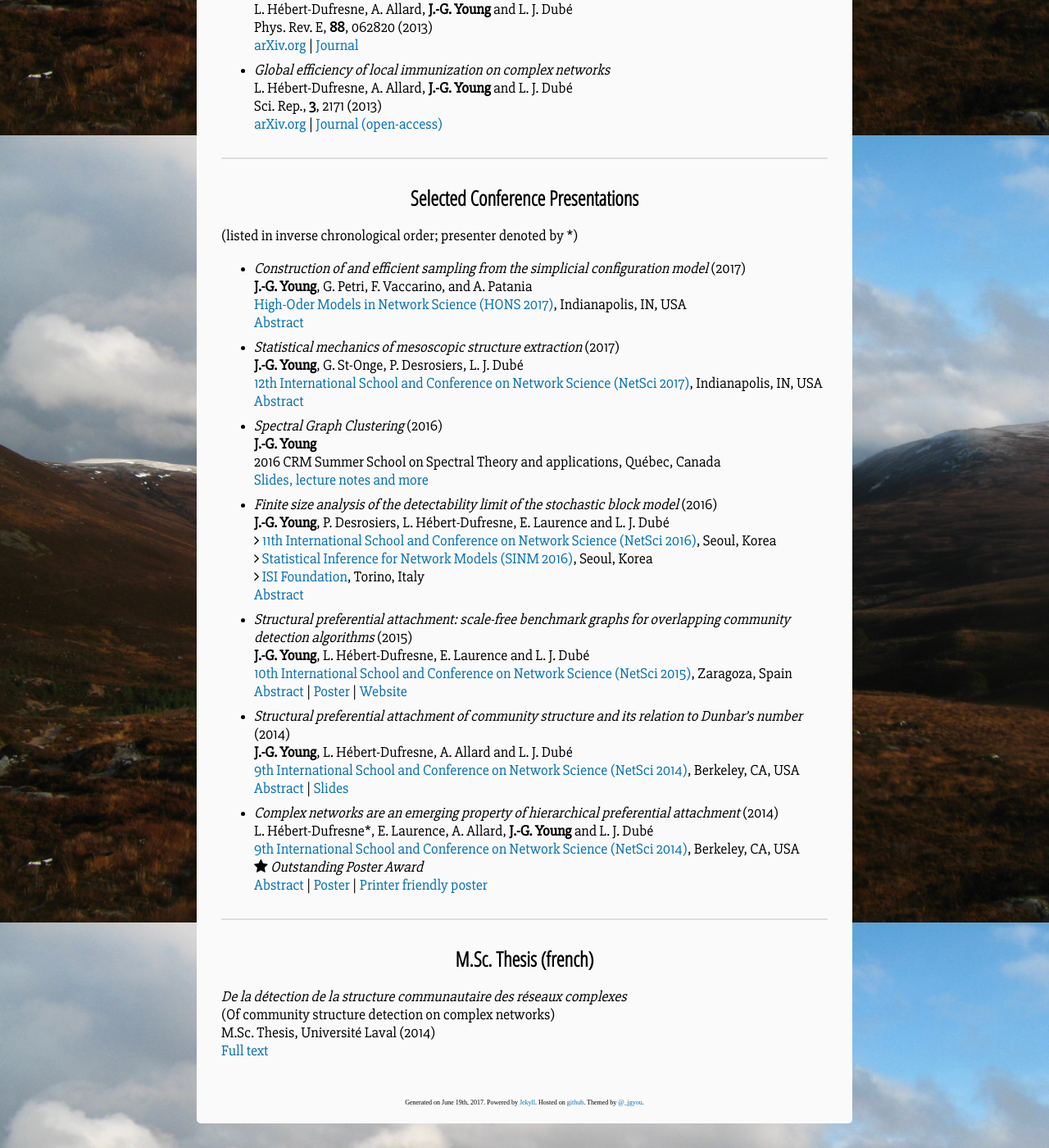
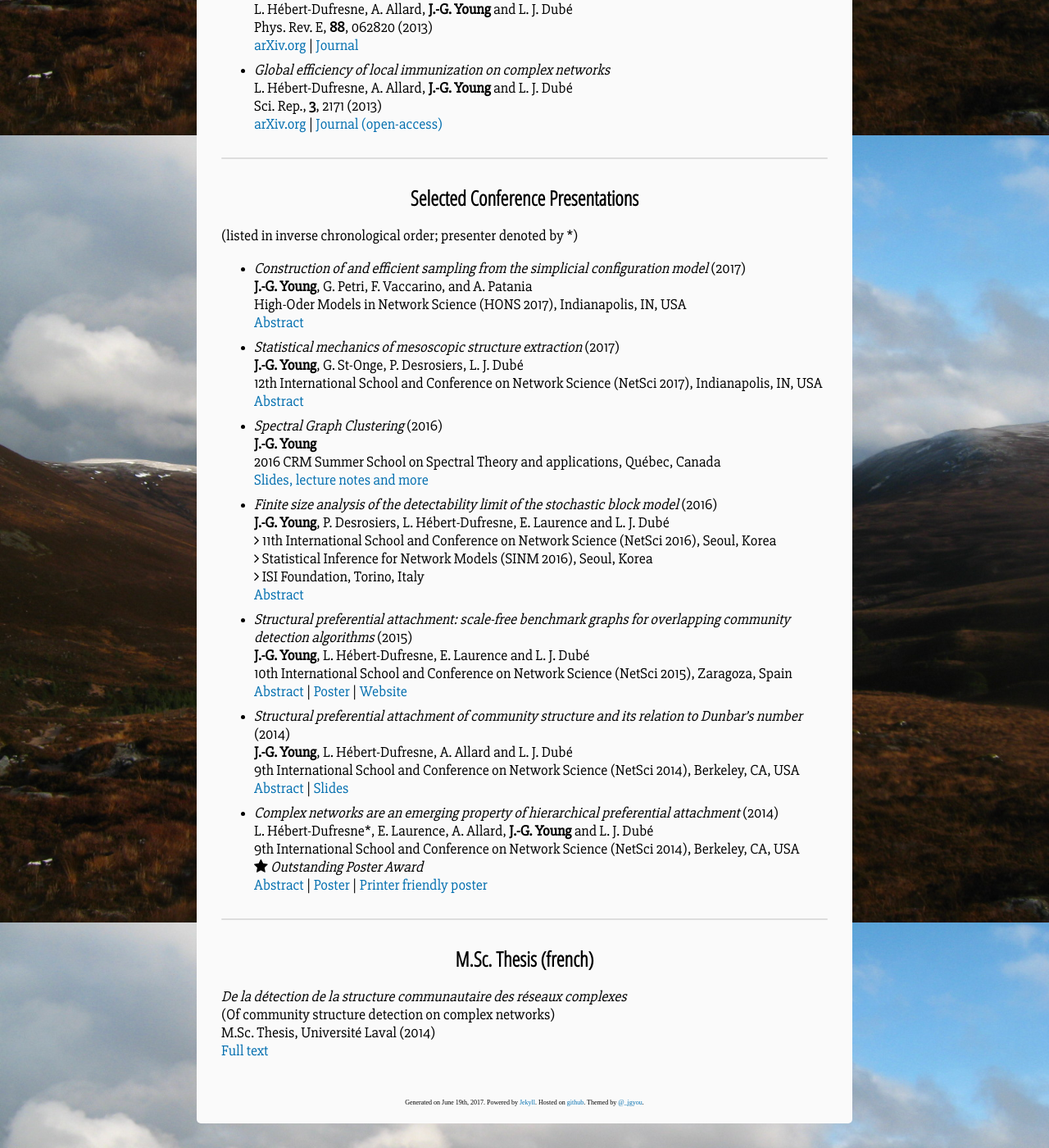
Before and after one commit to jg-you/jg-you.github.io, a Jekyll site: the page built from publications.md, in a window 1280 px wide and 1400 px high, scrolled down 1755 px. Shown: the whole window at 82% size. Built offline with Jekyll 4.4.1, drawn with Linux system fonts in a browser that asks for light colours; comment, search, counter and statistics services are not loaded; part of the change alters nothing that is shown.

Commit message:
Formatting, remove URLs, too cramped

```diff
--- a/publications.md
+++ b/publications.md
@@ -85,13 +85,12 @@ Sci. Rep., **3**, 2171 (2013)<br/>
 
 * _Construction of and efficient sampling from the simplicial configuration model_ (2017)<br/>
 **J.-G. Young**, G. Petri, F. Vaccarino, and A. Patania<br/>
-[High-Oder Models in Network Science (HONS 2017)](http://complexdata.businesscatalyst.com/), Indianapolis, IN, USA<br/>
+High-Oder Models in Network Science (HONS 2017), Indianapolis, IN, USA<br/>
 [Abstract](files/hons2017_abstract.pdf)
 
 * _Statistical mechanics of mesoscopic structure extraction_ (2017)<br/>
 **J.-G. Young**, G. St-Onge, P. Desrosiers, L. J. Dubé<br/>
-[12th International School and Conference on Network Science (NetSci 2017)](http://netsci2017.net/), Indianapolis, IN,
-USA<br/>
+12th International School and Conference on Network Science (NetSci 2017), Indianapolis, IN, USA<br/>
 [Abstract](http://www.dynamica.phy.ulaval.ca/fileadmin/abs/netsci2017_abs_jgy.pdf)
 
 * _Spectral Graph Clustering_ (2016)<br/>
@@ -101,28 +100,28 @@ USA<br/>
 
 * _Finite size analysis of the detectability limit of the stochastic block model_ (2016)<br/>
 **J.-G. Young**, P. Desrosiers, L. Hébert-Dufresne, E. Laurence and L. J. Dubé<br/>
-<i class="fa fa-angle-right"></i> [11th International School and Conference on Network Science (NetSci
-2016)](http://netsci2016.net/), Seoul, Korea<br/>
-<i class="fa fa-angle-right"></i> [Statistical Inference for Network Models (SINM 2016)](http://danlarremore.com/sinm2016/),
-Seoul, Korea<br/>
-<i class="fa fa-angle-right"></i> [ISI Foundation](https://isi.it/en/home), Torino, Italy<br/>
+<i class="fa fa-angle-right"></i> 11th International School and Conference on Network Science (NetSci 2016), Seoul, Korea<br/>
+<i class="fa fa-angle-right"></i> Statistical Inference for Network Models (SINM 2016), Seoul, Korea<br/>
+<i class="fa fa-angle-right"></i> ISI Foundation, Torino, Italy<br/>
 [Abstract](http://www.dynamica.phy.ulaval.ca/fileadmin/abs/netsci2016_abs_jg.pdf)
 
 * _Structural preferential attachment: scale-free benchmark graphs for overlapping community detection algorithms_ (2015)<br/>
 **J.-G. Young**, L. Hébert-Dufresne, E. Laurence and L. J. Dubé<br/>
-[10th International School and Conference on Network Science (NetSci 2015)](http://netsci2015.net/),  Zaragoza, Spain <br/>
-[Abstract](files/netsci2015_JGYAbstract.pdf) | [Poster](http://www.dynamica.phy.ulaval.ca/fileadmin/posters/netsci2015_poster_ogy.pdf) | [Website](http://www.spa-networks.org)
+10th International School and Conference on Network Science (NetSci 2015),  Zaragoza, Spain <br/>
+[Abstract](files/netsci2015_JGYAbstract.pdf) |
+[Poster](http://www.dynamica.phy.ulaval.ca/fileadmin/posters/netsci2015_poster_ogy.pdf) |
+[Website](http://www.spa-networks.org)
 
 * _Structural preferential attachment of community structure and its relation to Dunbar’s number_ (2014)<br/>
 **J.-G. Young**, L. Hébert-Dufresne, A. Allard and L. J. Dubé<br/>
-[9th International School and Conference on Network Science (NetSci 2014)](http://netsci2014.cpt.univ-mrs.fr/), Berkeley,
-CA, USA <br/>
-[Abstract](files/netsci2014_JGYAbstract.pdf) | [Slides](https://speakerdeck.com/jgyou/structural-preferential-attachment-of-community-structure-and-its-relation-to-dunbars-number)
+9th International School and Conference on Network Science (NetSci 2014), Berkeley, CA, USA <br/>
+[Abstract](files/netsci2014_JGYAbstract.pdf) |
+[Slides](https://speakerdeck.com/jgyou/structural-preferential-attachment-of-community-structure-and-its-relation-to-dunbars-number)
+
 
 * _Complex networks are an emerging property of hierarchical preferential attachment_  (2014)  <br/>
 L. Hébert-Dufresne*, E. Laurence, A. Allard, **J.-G. Young** and L. J. Dubé<br/>
-[9th International School and Conference on Network Science (NetSci 2014)](http://netsci2014.cpt.univ-mrs.fr/), Berkeley,
-CA, USA<br/>
+9th International School and Conference on Network Science (NetSci 2014), Berkeley, CA, USA<br/>
 <i class="fa fa-star" aria-hidden="true"></i> _Outstanding Poster Award_<br/>
 [Abstract](files/netsci2014_LHDAbstract.pdf) |
 [Poster](files/netsci2014_LHDPoster.pdf) |
```
